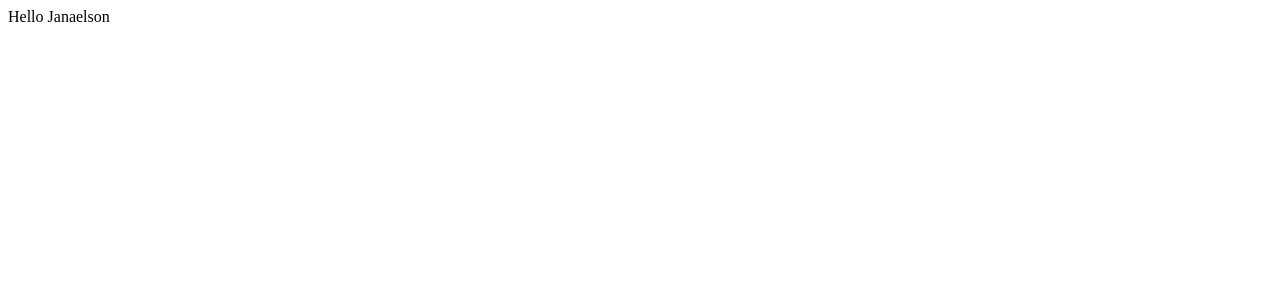
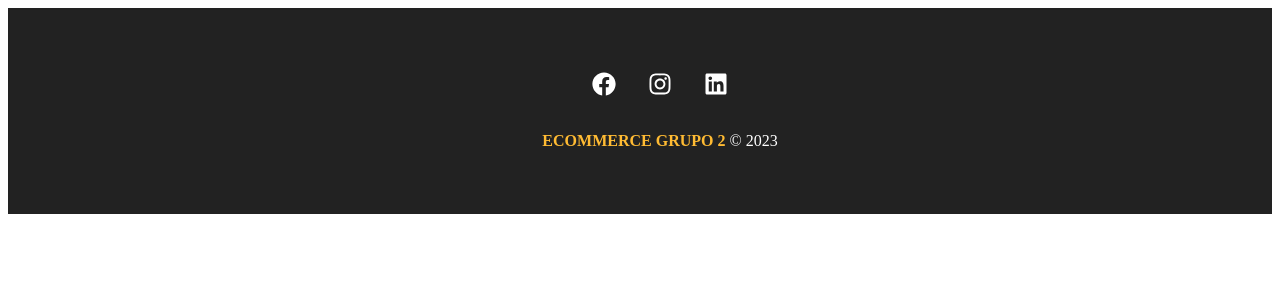
Before and after one commit to jeffersonmoraesjunior/ecommerceReact, a React (Create React App) app: page / in a window 1280 px wide. Shown: the top 300 px of the page. Built offline with nearby package versions, Linux system fonts and the light colour scheme.

Commit message:
UPDATE navbar e footer

```diff
--- a/package.json
+++ b/package.json
@@ -9,6 +9,8 @@
     "react": "^18.2.0",
     "react-dom": "^18.2.0",
     "react-icon": "^1.0.0",
+    "react-icons": "^4.11.0",
+    "react-router-dom": "^6.18.0",
     "react-scripts": "5.0.1",
     "web-vitals": "^2.1.4"
   },
--- a/src/App.js
+++ b/src/App.js
@@ -2,9 +2,15 @@ import Navbar from './components/Navbar/Navbar'
 import Footer from './components/Navbar/Footer'
 
 function App() {
-    return <div className="App">Hello Janaelson</div>;
-    <Navbar/>;
-    <Footer/>
+    return (
+
+        <Navbar />,
+
+
+        <Footer />
+
+    );
+
 }
 
 export default App;
--- /dev/null
+++ b/src/components/Navbar/Container.js
@@ -0,0 +1,11 @@
+import styles from '../Navbar/Container.module.css'
+
+function Container(props) {
+    return (
+        <div className={`${styles.container} ${props.customClass}`}>
+            {props.children}
+        </div>
+    )
+}
+
+export default Container
--- a/src/components/Navbar/Footer.js
+++ b/src/components/Navbar/Footer.js
@@ -7,18 +7,21 @@ function Footer() {
         <footer className={styles.footer}>
             <ul className={styles.social_list}>
                 <li>
-                    <Facebook/>
+                    <FaFacebook/>
                 </li>
                 <li>
-                    <Instagram/>
+                    <FaInstagram/>
                 </li>
                 <li>
-                    <Linkedin/>
+                    <FaLinkedin/>
                 </li>
             </ul>
-            <p className={styles.copy_right}>
-                <span>LOGO</span> 2023
-            </p>
+            <ul>
+                <p className={styles.copy_right}>
+                    <span>ECOMMERCE GRUPO 2</span> © 2023
+                </p>
+            </ul>
+
         </footer>
     )
 }
--- a/src/components/Navbar/Navbar.js
+++ b/src/components/Navbar/Navbar.js
@@ -1,5 +1,6 @@
 import {Link} from 'react-router-dom'
 
+import Container from './Container'
 import styles from '../Navbar/Navbar.module.css'
 import logo from '../../imgs/logo.png'
 
@@ -7,6 +8,7 @@ import logo from '../../imgs/logo.png'
 function Navbar() {
     return (
         <nav className={styles.Navbar}>
+            <Container>
                 <Link to="/">
                     <img src={logo} alt="logo"/>
                 </Link>
@@ -21,9 +23,7 @@ function Navbar() {
                     <Link to="/contatos">Contato</Link>
                     </li>
                 </ul>
-
-
-
+            </Container>
         </nav>
     )
 }
```
Also changed, not shown: src/components/Navbar/Container.module.css (added), 1 other file (tests, documents, lock files or other folders). Lines whose indentation alone changed are shown as unchanged.
